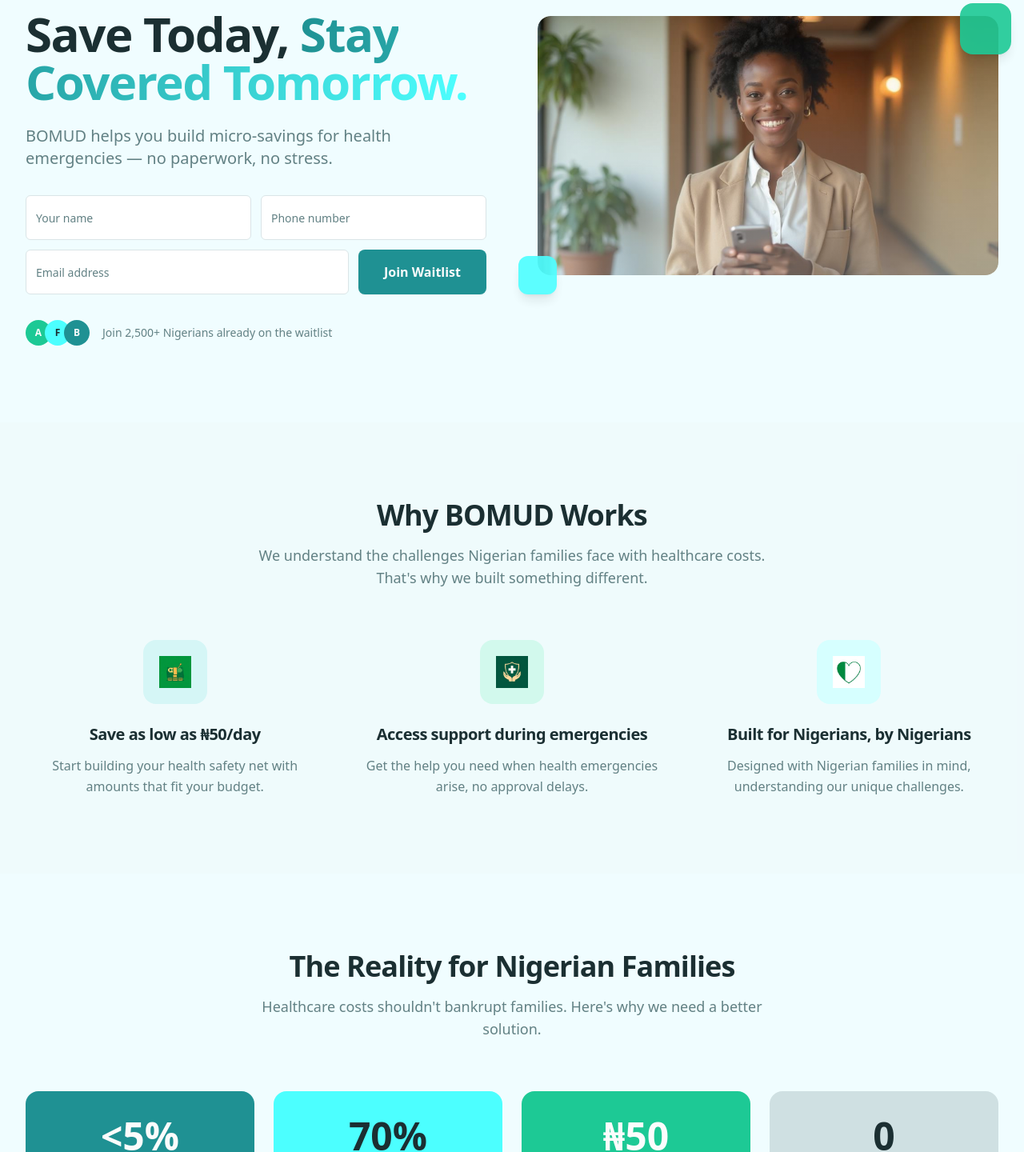
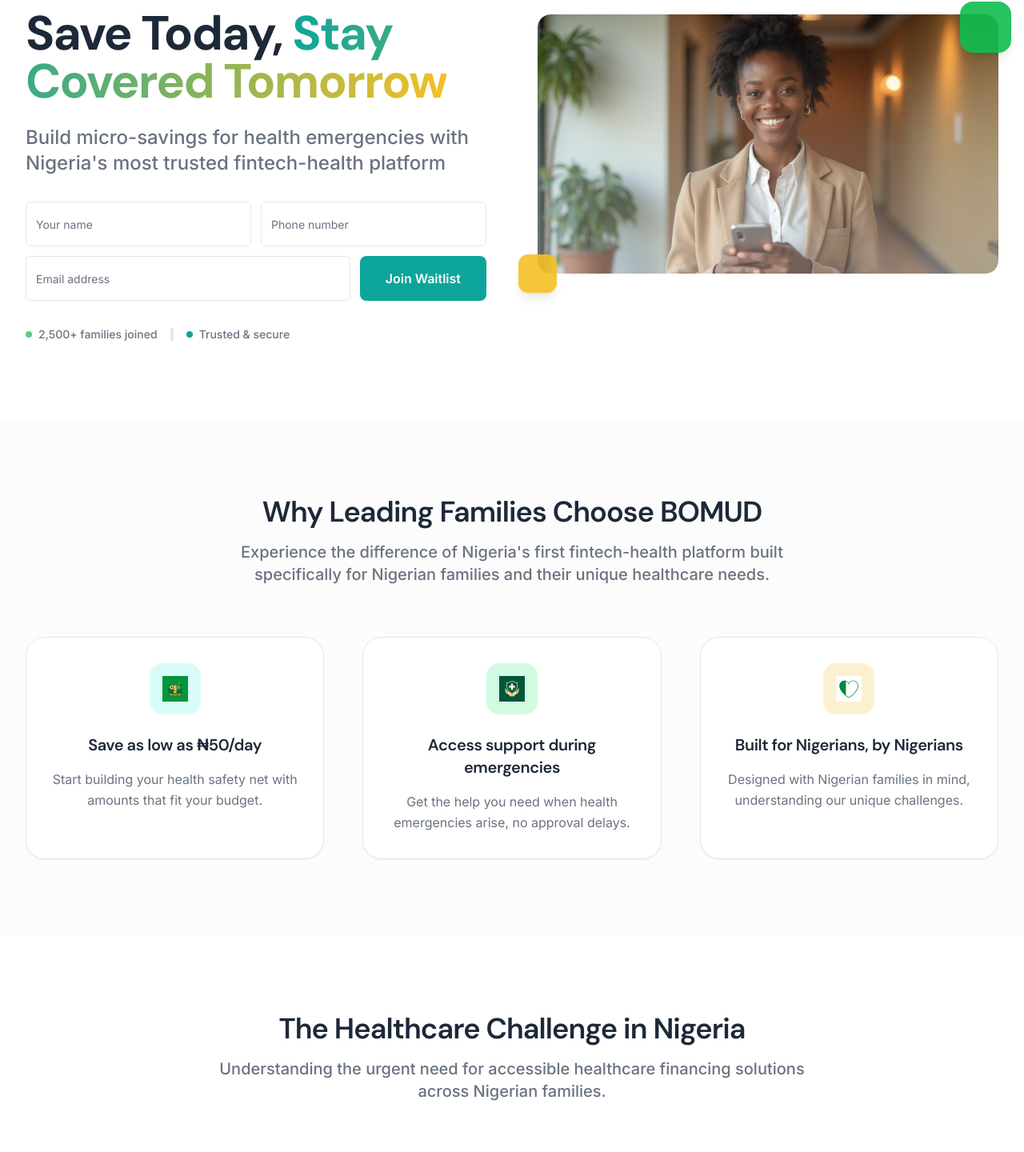
Before and after one commit to AdeolaAdeagbo/Bomud.waitlist, a React (Vite) app: page / in a window 1280 px wide. Shown: the part 196-1636 px from the top of the page at 80% size. Built offline with nearby package versions, Linux system fonts and the light colour scheme.

Commit message:
Refine landing page design

```diff
--- a/index.html
+++ b/index.html
@@ -3,17 +3,22 @@
   <head>
     <meta charset="UTF-8" />
     <meta name="viewport" content="width=device-width, initial-scale=1.0" />
-    <title>bomud-ready-savings</title>
-    <meta name="description" content="Lovable Generated Project" />
-    <meta name="author" content="Lovable" />
+    <title>BOMUD - Health Savings for Nigerian Families</title>
+    <meta name="description" content="Save today, stay covered tomorrow. BOMUD helps Nigerian families build micro-savings for health emergencies - no paperwork, no stress." />
+    <meta name="author" content="BOMUD" />
 
-    <meta property="og:title" content="bomud-ready-savings" />
-    <meta property="og:description" content="Lovable Generated Project" />
+    <!-- Modern Typography -->
+    <link rel="preconnect" href="https://fonts.googleapis.com">
+    <link rel="preconnect" href="https://fonts.gstatic.com" crossorigin>
+    <link href="https://fonts.googleapis.com/css2?family=Inter:wght@300;400;500;600;700&family=DM+Sans:wght@400;500;600;700&display=swap" rel="stylesheet">
+
+    <meta property="og:title" content="BOMUD - Health Savings for Nigerian Families" />
+    <meta property="og:description" content="Save today, stay covered tomorrow. BOMUD helps Nigerian families build micro-savings for health emergencies." />
     <meta property="og:type" content="website" />
     <meta property="og:image" content="https://lovable.dev/opengraph-image-p98pqg.png" />
 
     <meta name="twitter:card" content="summary_large_image" />
-    <meta name="twitter:site" content="@lovable_dev" />
+    <meta name="twitter:site" content="@bomudhealth" />
     <meta name="twitter:image" content="https://lovable.dev/opengraph-image-p98pqg.png" />
   </head>
 
--- a/src/components/HeroSection.tsx
+++ b/src/components/HeroSection.tsx
@@ -16,29 +16,26 @@ export function HeroSection() {
             <div className="space-y-6">
               <h1 className="text-4xl md:text-5xl lg:text-6xl font-bold text-foreground leading-tight">
                 Save Today,{" "}
-                <span className="text-gradient">Stay Covered Tomorrow.</span>
+                <span className="text-gradient">Stay Covered Tomorrow</span>
               </h1>
 
-              <p className="text-lg md:text-xl text-muted-foreground max-w-2xl leading-relaxed">
-                BOMUD helps you build micro-savings for health emergencies — no paperwork, no stress.
+              <p className="text-xl md:text-2xl text-muted-foreground max-w-2xl font-medium">
+                Build micro-savings for health emergencies with Nigeria's most trusted fintech-health platform
               </p>
             </div>
 
             <WaitlistForm size="lg" className="max-w-2xl" />
 
             <div className="flex items-center gap-4 text-sm text-muted-foreground">
-              <div className="flex -space-x-2">
-                <div className="w-8 h-8 rounded-full bg-success flex items-center justify-center text-xs font-semibold text-success-foreground">
-                  A
-                </div>
-                <div className="w-8 h-8 rounded-full bg-accent flex items-center justify-center text-xs font-semibold text-accent-foreground">
-                  F
-                </div>
-                <div className="w-8 h-8 rounded-full bg-primary flex items-center justify-center text-xs font-semibold text-primary-foreground">
-                  B
-                </div>
+              <div className="flex items-center gap-2">
+                <div className="w-2 h-2 bg-success rounded-full animate-pulse"></div>
+                <span className="font-medium">2,500+ families joined</span>
               </div>
-              <span>Join 2,500+ Nigerians already on the waitlist</span>
+              <div className="w-1 h-4 bg-border"></div>
+              <div className="flex items-center gap-2">
+                <div className="w-2 h-2 bg-primary rounded-full"></div>
+                <span className="font-medium">Trusted & secure</span>
+              </div>
             </div>
           </div>
 
--- a/src/components/NigerianStatsSection.tsx
+++ b/src/components/NigerianStatsSection.tsx
@@ -27,21 +27,21 @@ export function NigerianStatsSection() {
       <div className="container-custom">
         <div className="text-center space-y-4 mb-16">
           <h2 className="text-3xl md:text-4xl font-semibold text-foreground">
-            The Reality for Nigerian Families
+            The Healthcare Challenge in Nigeria
           </h2>
-          <p className="text-lg text-muted-foreground max-w-2xl mx-auto">
-            Healthcare costs shouldn't bankrupt families. Here's why we need a better solution.
+          <p className="text-xl text-muted-foreground max-w-3xl mx-auto font-medium">
+            Understanding the urgent need for accessible healthcare financing solutions across Nigerian families.
           </p>
         </div>
 
         <div className="grid grid-cols-2 lg:grid-cols-4 gap-6">
           {stats.map((stat, index) => (
-            <div key={index} className={`${stat.color} rounded-2xl p-8 text-center`}>
-              <div className="space-y-3">
-                <div className="text-4xl md:text-5xl font-bold">
+            <div key={index} className={`${stat.color} rounded-3xl p-8 text-center shadow-sm hover:shadow-md transition-shadow duration-300`}>
+              <div className="space-y-4">
+                <div className="text-4xl md:text-5xl font-bold tracking-tight">
                   {stat.number}
                 </div>
-                <div className="text-sm md:text-base opacity-90 leading-tight">
+                <div className="text-sm md:text-base opacity-90 leading-tight font-medium">
                   {stat.label}
                 </div>
               </div>
--- a/src/components/WhyBomudWorksSection.tsx
+++ b/src/components/WhyBomudWorksSection.tsx
@@ -29,25 +29,24 @@ export function WhyBomudWorksSection() {
       <div className="container-custom">
         <div className="text-center space-y-4 mb-16">
           <h2 className="text-3xl md:text-4xl font-semibold text-foreground">
-            Why BOMUD Works
+            Why Leading Families Choose BOMUD
           </h2>
-          <p className="text-lg text-muted-foreground max-w-2xl mx-auto">
-            We understand the challenges Nigerian families face with healthcare costs.
-            That's why we built something different.
+          <p className="text-xl text-muted-foreground max-w-3xl mx-auto font-medium">
+            Experience the difference of Nigeria's first fintech-health platform built specifically for Nigerian families and their unique healthcare needs.
           </p>
         </div>
 
         <div className="grid md:grid-cols-3 gap-8 lg:gap-12">
           {features.map((feature, index) => (
-            <div key={index} className="text-center">
-              <div className="space-y-6">
+            <div key={index} className="group">
+              <div className="bg-card rounded-3xl p-8 shadow-sm border border-border hover:shadow-md transition-all duration-300 text-center h-full">
                 {/* Icon */}
-                <div className={`w-20 h-20 mx-auto rounded-2xl ${feature.color} p-5 flex items-center justify-center`}>
-                  <img src={feature.icon} alt="" className="w-10 h-10 object-contain" />
+                <div className={`w-16 h-16 mx-auto rounded-2xl ${feature.color} p-4 flex items-center justify-center mb-6 group-hover:scale-105 transition-transform duration-300`}>
+                  <img src={feature.icon} alt="" className="w-8 h-8 object-contain" />
                 </div>
 
                 {/* Content */}
-                <div className="space-y-3">
+                <div className="space-y-4">
                   <h3 className="text-xl font-semibold text-foreground">
                     {feature.title}
                   </h3>
--- a/src/index.css
+++ b/src/index.css
@@ -8,48 +8,48 @@ All colors MUST be HSL.
 
 @layer base {
   :root {
-    /* BOMUD Design System - Teal/Turquoise Brand Colors */
-    --background: 186 100% 97%;
-    --foreground: 186 30% 15%;
+    /* BOMUD Professional Design System */
+    --background: 0 0% 100%;
+    --foreground: 217 32% 17%;
 
     --card: 0 0% 100%;
-    --card-foreground: 186 30% 15%;
+    --card-foreground: 217 32% 17%;
 
     --popover: 0 0% 100%;
-    --popover-foreground: 186 30% 15%;
+    --popover-foreground: 217 32% 17%;
 
-    /* Teal Primary from BOMUD logo */
-    --primary: 181 65% 35%;
-    --primary-foreground: 0 0% 99%;
-    --primary-light: 181 65% 45%;
-    --primary-lighter: 181 65% 90%;
+    /* Primary (Professional Teal) */
+    --primary: 176 85% 35%;
+    --primary-foreground: 0 0% 98%;
+    --primary-light: 176 85% 55%;
+    --primary-lighter: 176 85% 92%;
 
-    /* Dark Teal Secondary */
-    --secondary: 186 45% 25%;
-    --secondary-foreground: 0 0% 99%;
-    --secondary-light: 186 25% 88%;
+    /* Secondary (Sophisticated Navy) */
+    --secondary: 215 60% 20%;
+    --secondary-foreground: 0 0% 98%;
+    --secondary-light: 215 60% 40%;
 
-    /* Light Turquoise Accent from logo */
-    --accent: 180 100% 65%;
-    --accent-foreground: 186 30% 15%;
-    --accent-light: 180 100% 92%;
+    /* Accent (Premium Gold) */
+    --accent: 45 90% 55%;
+    --accent-foreground: 0 0% 15%;
+    --accent-light: 45 90% 90%;
 
-    /* Success Green complementing the teal */
-    --success: 162 75% 45%;
-    --success-foreground: 0 0% 99%;
-    --success-light: 162 75% 90%;
+    /* Success (Financial Green) */
+    --success: 142 85% 40%;
+    --success-foreground: 0 0% 98%;
+    --success-light: 142 85% 90%;
 
-    /* Muted tones with teal undertones */
-    --muted: 186 25% 94%;
-    --muted-foreground: 186 15% 45%;
-    --muted-darker: 186 25% 85%;
+    /* Professional Muted tones */
+    --muted: 220 13% 96%;
+    --muted-foreground: 217 10% 46%;
+    --muted-darker: 220 13% 91%;
 
     --destructive: 0 84.2% 60.2%;
     --destructive-foreground: 0 0% 99%;
 
-    --border: 186 20% 88%;
-    --input: 186 20% 96%;
-    --ring: 181 65% 35%;
+    --border: 220 13% 91%;
+    --input: 220 13% 91%;
+    --ring: 176 85% 35%;
 
     --radius: 0.5rem;
 
@@ -116,24 +116,43 @@ All colors MUST be HSL.
 
   body {
     @apply bg-background text-foreground font-sans antialiased;
+    font-family: 'Inter', system-ui, -apple-system, sans-serif;
+    font-feature-settings: "cv02", "cv03", "cv04", "cv11";
+    font-weight: 400;
+    line-height: 1.6;
   }
 
   /* Professional Typography Scale */
+  h1, h2, h3, h4, h5, h6 {
+    font-family: 'DM Sans', 'Inter', system-ui, sans-serif;
+    @apply tracking-tight text-foreground;
+  }
+
   h1 {
-    @apply text-4xl md:text-5xl lg:text-6xl font-bold tracking-tight leading-tight;
+    @apply text-4xl md:text-5xl lg:text-6xl font-bold leading-tight;
+    letter-spacing: -0.03em;
   }
 
   h2 {
-    @apply text-3xl md:text-4xl font-semibold tracking-tight leading-tight;
+    @apply text-3xl md:text-4xl font-semibold leading-tight;
+    letter-spacing: -0.025em;
   }
 
   h3 {
-    @apply text-xl md:text-2xl font-semibold tracking-tight;
+    @apply text-xl md:text-2xl font-semibold;
+    letter-spacing: -0.02em;
+  }
+
+  /* Professional body text */
+  p {
+    @apply text-muted-foreground leading-relaxed;
+    line-height: 1.7;
   }
 
   /* Smooth transitions for professional feel */
   * {
-    @apply transition-colors duration-200;
+    @apply transition-all duration-200;
+    transition-timing-function: cubic-bezier(0.4, 0, 0.2, 1);
   }
 
   /* Custom utilities for BOMUD */
--- a/tailwind.config.ts
+++ b/tailwind.config.ts
@@ -18,6 +18,10 @@ export default {
 			}
 		},
 		extend: {
+			fontFamily: {
+				'sans': ['Inter', 'system-ui', 'sans-serif'],
+				'heading': ['DM Sans', 'Inter', 'system-ui', 'sans-serif'],
+			},
 			colors: {
 				border: 'hsl(var(--border))',
 				input: 'hsl(var(--input))',
```
Also changed, not shown: src/components/FinalCTASection.tsx (+4 -5 lines), src/components/TestimonialsSection.tsx (+7 -7 lines).
